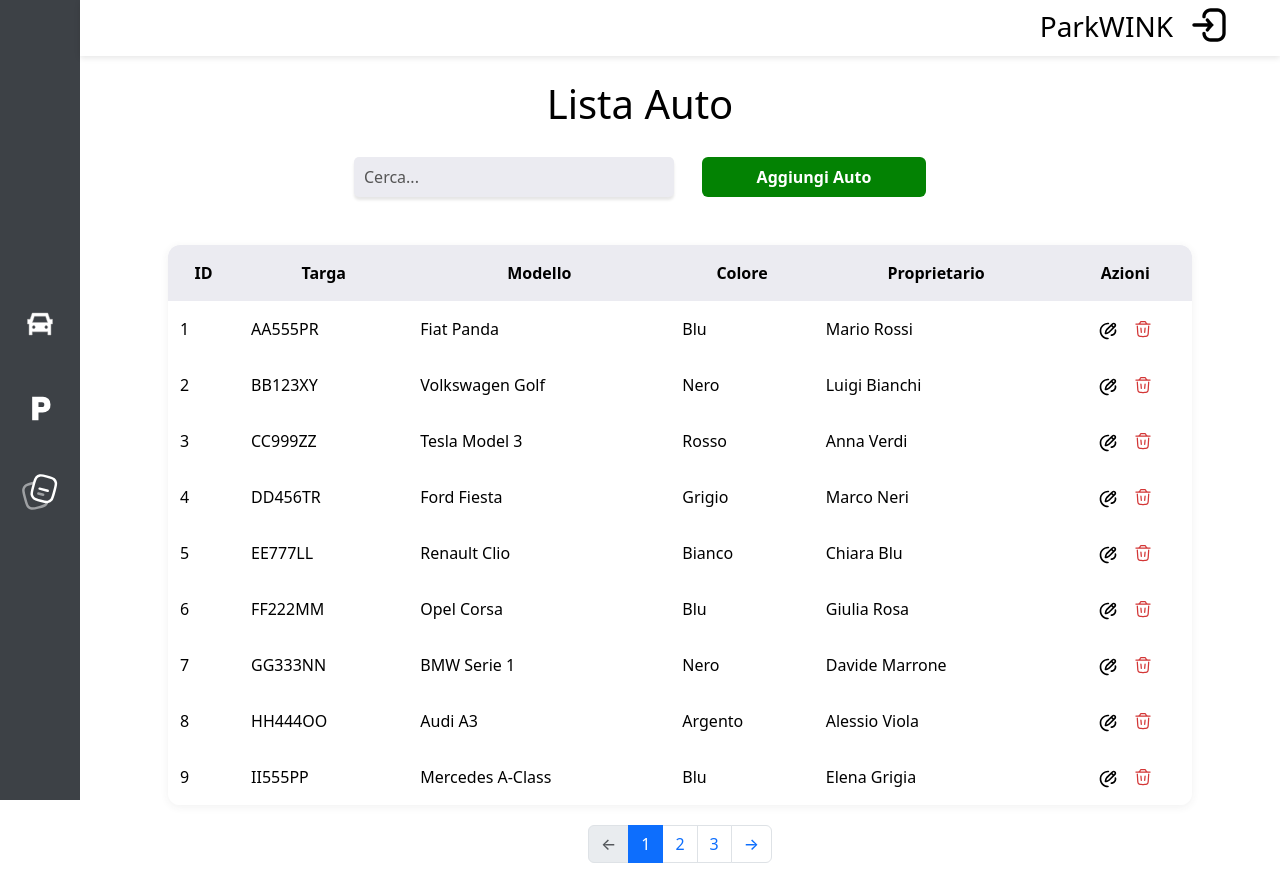
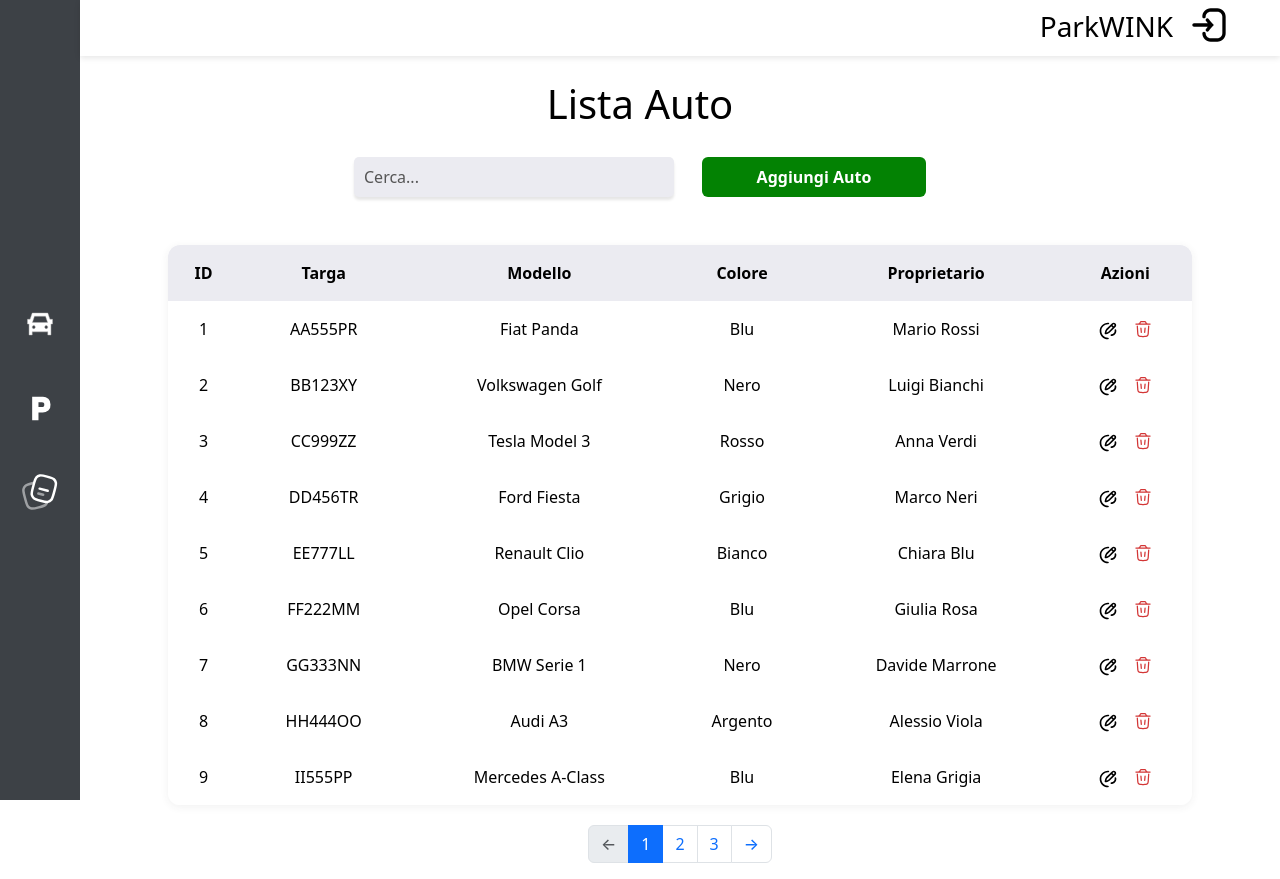
Before and after one commit to AleMochiOnori/parkWink, a React (Vite) app: page / in a window 1280 px wide. Built offline with nearby package versions, Linux system fonts and the light colour scheme; data requests are answered from the project's data file.

Commit message:
tex align : center on td

```diff
--- a/src/components/Common/Table/Table.css
+++ b/src/components/Common/Table/Table.css
@@ -36,14 +36,14 @@ th {
     padding: 16px 12px;
     background-color: rgb(235, 235, 241);
     border: none;
-    text-align: left;
+    text-align: center;
 }
 
 
 td {
     border-top: 1px solid rgba(158, 156, 156, 0.12);
     padding: 16px 12px;
-    text-align: left;
+    text-align: center;
     background: #fff;
     font-size: 1rem;
     transition: font-size 0.2s;
```
